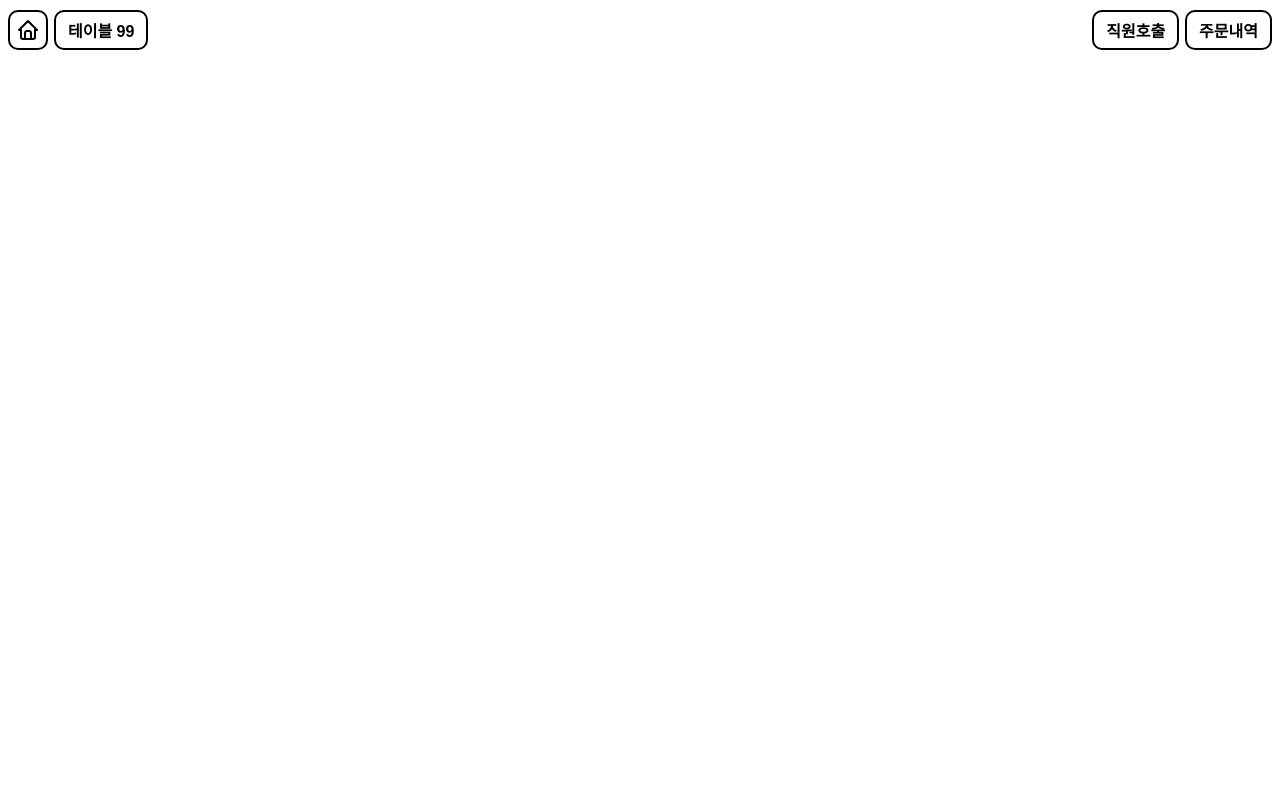
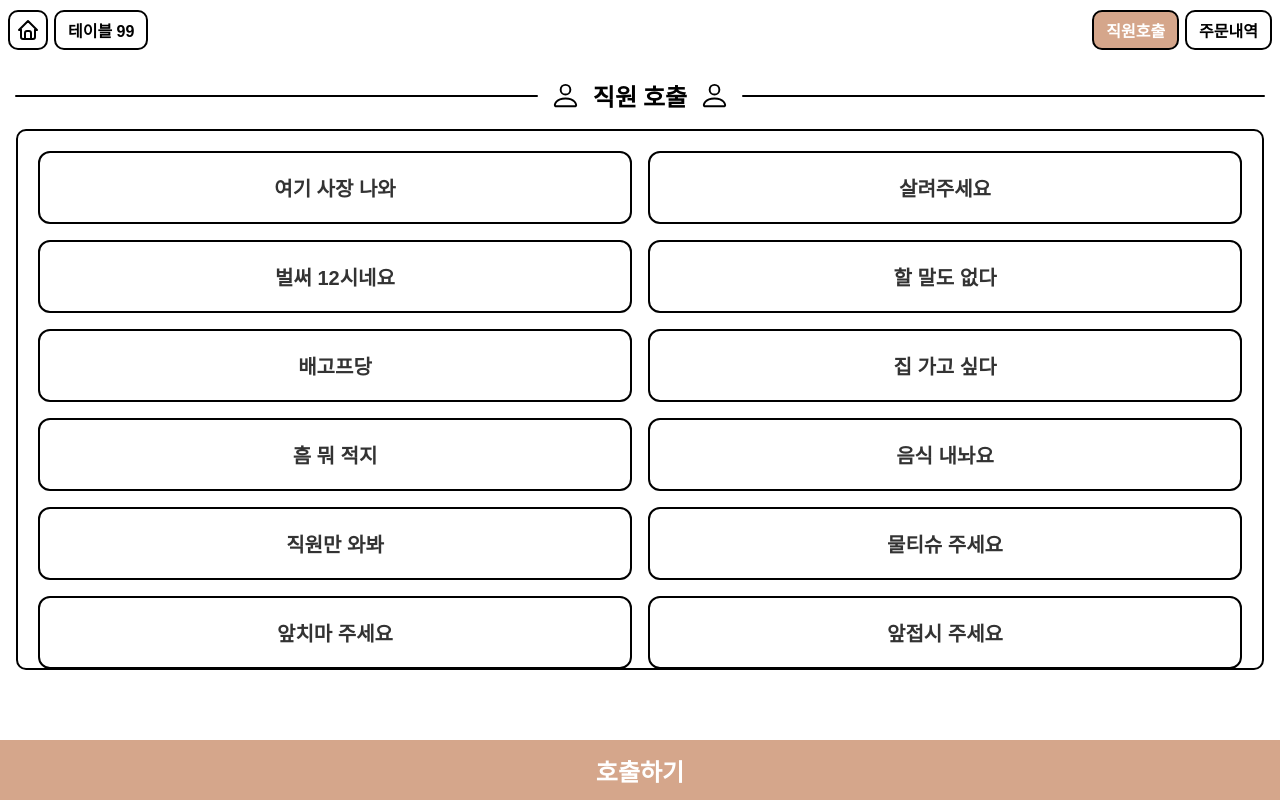
Before and after one commit to QR-Order-System-project/ESKARA-Ordering-APP, a React (Create React App) app in the folder frontend/: page /user/call in a window 1280 px wide. Built offline with nearby package versions, Linux system fonts and the light colour scheme.

Commit message:
feat(fe): make customer call page

```diff
--- a/frontend/src/components/PageTitle.module.scss
+++ b/frontend/src/components/PageTitle.module.scss
@@ -2,21 +2,26 @@
   display: flex;
   align-items: center;
   gap: 12px;
-  padding-left: 5px;
-  padding-right: 5px;
 }
 
 .title {
   font-family: Inter;
   font-weight: 600;
-  font-style: Semi Bold;
   font-size: 24px;
   margin: 0px;
 }
 
 .line {
   flex: 1;
-  height: 1.5px;
+  height: 2px;
   background: black;
   border-radius: 10px;
 }
+
+.line:first-child {
+  margin-left: 15px;
+}
+
+.line:last-child {
+  margin-right: 15px;
+}
--- a/frontend/src/pages/User/CallPage.js
+++ b/frontend/src/pages/User/CallPage.js
@@ -1,5 +1,97 @@
+import { useState } from "react"
 import { UserTopBar } from "./components/UserTopBar";
+import styles from "./CallPage.module.scss";
+import { PageTitle } from "../../components/PageTitle";
+import { BsPerson } from "react-icons/bs";
+import { CompactToastModal } from "../../components/popups/CompactToastModal";
+
+//TODO: API로 받아올 직원 호출 목록(dummy data)
+const CALL_REQUESTS = [
+  { id: 1, text: "여기 사장 나와" },
+  { id: 2, text: "살려주세요" },
+  { id: 3, text: "벌써 12시네요" },
+  { id: 4, text: "할 말도 없다" },
+  { id: 5, text: "배고프당" },
+  { id: 6, text: "집 가고 싶다" },
+  { id: 7, text: "흠 뭐 적지" },
+  { id: 8, text: "음식 내놔요" },
+  { id: 9, text: "직원만 와봐" },
+  { id: 10, text: "물티슈 주세요" },
+  { id: 11, text: "앞치마 주세요" },
+  { id: 12, text: "앞접시 주세요" },
+  { id: 13, text: "수저 주세요" },
+  { id: 14, text: "내일은 회식~" },
+  { id: 15, text: "기본 안주 줘" },
+  { id: 16, text: "휴지 줘요" },
+];
 
 export default function CallPage() {
-  return <UserTopBar tableNumber={99} />;
+  const [selectedItems, setSelectedItems] = useState([]);
+  const [toast, setToast] = useState(null);
+
+  const handleItemClick = (itemId) => {
+    setSelectedItems((prev) =>
+      prev.includes(itemId)
+        ? prev.filter((id) => id !== itemId)
+        : [...prev, itemId]
+    );
+  };
+
+   const handleCallClick = () => {
+    if (selectedItems.length === 0) {
+      setToast({ message: "요청하실 항목을 선택해주세요.", variant: "error" });
+      return;
+    }
+
+    // TODO: 선택된 항목들(selectedItems)을 서버 API로 전송하는 로직
+    console.log("직원 호출:", selectedItems);
+
+    setToast({ message: "직원호출이 성공적으로 접수되었습니다!.", variant: "success" });
+    setSelectedItems([]);
+  };
+
+   return (
+    <>
+      <div className={styles.Wrapper}>
+        <div className={styles.MainPanel}>
+          <div className={styles.TopBarWrapper}>
+            <UserTopBar tableNumber={99} activeMenu="call" />
+          </div>
+
+          <PageTitle title="직원 호출" Icon={BsPerson} size={31} />
+
+          <div className={styles.ListContainer}>
+            <div className={styles.CallListArea}>
+              {CALL_REQUESTS.map((item) => (
+                <button
+                  key={item.id}
+                  className={`${styles.CallItem} ${
+                    selectedItems.includes(item.id) ? styles.selected : ""
+                  }`}
+                  onClick={() => handleItemClick(item.id)}
+                >
+                  {item.text}
+                </button>
+              ))}
+            </div>
+          </div>
+
+          <div className={styles.CallButtonWrapper}>
+            <button className={styles.CallButton} onClick={handleCallClick}>
+              호출하기
+            </button>
+          </div>
+        </div>
+      </div>
+
+      {toast && (
+        <CompactToastModal
+          message={toast.message}
+          variant={toast.variant}
+          duration={2000}
+          onClose={() => setToast(null)}
+        />
+      )}
+    </>
+  );
 }
--- a/frontend/src/pages/User/CallPage.module.scss
+++ b/frontend/src/pages/User/CallPage.module.scss
@@ -0,0 +1,100 @@
+:root { --topbar-h: 56px; }
+
+.Wrapper {
+  display: flex;
+  justify-content: center;
+}
+
+.MainPanel {
+  display: flex;
+  flex-direction: column;
+  width: 100%;
+  min-width: 340px;
+  background-color: white;
+  height: 100vh;
+  overflow: hidden;
+}
+
+.TopBarWrapper {
+  position: sticky;
+  top: 0;
+  z-index: 30;
+  background: white;
+  margin-bottom: 20px;
+}
+
+/* 1. 새로 추가된 바깥쪽 컨테이너 스타일 */
+.ListContainer {
+  margin: 16px 16px 70px 16px; /* 위아래좌우 여백 */
+  border: 2px solid black;
+  border-radius: 10px;
+  overflow: hidden; /* 내부 스크롤바가 둥근 모서리를 넘어가지 않도록 함 */
+  display: flex; /* 내부 요소가 높이를 100% 채우도록 하기 위함 */
+  padding-bottom: 40px;
+}
+
+/* 2. 기존 CallListArea 스타일 수정 (이제 안쪽 내용 역할) */
+.CallListArea {
+  width: 100%;
+  height: 100%;
+  overflow-y: auto; /* 내용이 많으면 여기서 스크롤 */
+
+  display: grid;
+  grid-template-columns: 1fr 1fr; /* 2열 그리드 */
+  gap: 16px; /* 아이템 사이 간격 */
+  padding: 20px; /* 컨테이너 안쪽 여백 */
+  &::-webkit-scrollbar {
+    width: 8px;
+  }
+  &::-webkit-scrollbar-thumb {
+    background-color: #D5A68B;
+    border-radius: 30px;
+  }
+  &::-webkit-scrollbar-track {
+    background: transparent;
+  }
+
+  scrollbar-width: thin;
+  scrollbar-color: #D5A68B transparent;
+}
+
+/* 호출 항목 버튼 기본 스타일 */
+.CallItem {
+  border: 2px solid black;
+  background-color: white;
+  color: #333;
+  padding: 20px 10px;
+  border-radius: 12px;
+  font-size: 20px;
+  font-weight: 700;
+  cursor: pointer;
+  word-break: keep-all; /* 줄바꿈 시 단어 유지 */
+  transition: all 0.2s ease-in-out;
+}
+
+/* 호출 항목 선택 시 스타일 */
+.selected {
+  background-color: #d5a68b;
+  border-color: black;
+  color: white;
+}
+
+/* 하단 '호출하기' 버튼 스타일 */
+.CallButton {
+  /* CartBar의 기본 디자인 유지 */
+  height: 60px;
+  background: #D5A68B;
+  color: white;
+  font-weight: 700;
+  font-size: 24px;
+
+  /* 내용물을 중앙에 배치하기 위한 flex 설정 */
+  display: flex;
+  align-items: center;
+  justify-content: center; /* 👈 텍스트를 가로 중앙으로 */
+
+  /* 버튼 전체 스타일 */
+  width: 100%;
+  border: none;
+  cursor: pointer;
+}
--- a/frontend/src/pages/User/CartPage.js
+++ b/frontend/src/pages/User/CartPage.js
@@ -1,3 +1,17 @@
-export default function CartPage() {
-  return <div>장바구니 페이지</div>;
+import { UserTopBar } from "./components/UserTopBar";
+import styles from "./CartPage.module.scss";
+import { PageTitle } from "../../components/PageTitle";
+import { BsCart2 } from "react-icons/bs";
+
+export default function CallPage() {
+  return (
+    <div className={styles.Wrapper}>
+      <div className={styles.MainPanel}>
+        <div className={styles.TopBarWrapper}>
+          <UserTopBar tableNumber={99} />
+        </div>
+        <PageTitle title="장바구니" Icon={BsCart2} size={31} />
+      </div>
+    </div>
+  );
 }
--- a/frontend/src/pages/User/CartPage.module.scss
+++ b/frontend/src/pages/User/CartPage.module.scss
@@ -0,0 +1,24 @@
+:root { --topbar-h: 56px; }
+
+.Wrapper {
+  display: flex;
+  justify-content: center;
+}
+
+.MainPanel {
+  display: flex;
+  flex-direction: column;
+  width: 100%;
+  min-width: 340px;
+  background-color: white;
+  height: 100vh;
+  overflow: hidden;
+}
+
+.TopBarWrapper {
+  position: sticky;
+  top: 0;
+  z-index: 30;
+  background: white;
+  margin-bottom: 20px;
+}
--- a/frontend/src/pages/User/MainPage.module.scss
+++ b/frontend/src/pages/User/MainPage.module.scss
@@ -9,7 +9,7 @@
   display: flex;
   flex-direction: column;
   width: 100%;
-  max-width: 400px;
+  min-width: 340px;
   background-color: white;
   height: 100vh;
   overflow: hidden;
--- a/frontend/src/pages/User/OrdersPage.js
+++ b/frontend/src/pages/User/OrdersPage.js
@@ -1,3 +1,17 @@
-export default function OrdersPage() {
-  return <div>주문 내역 페이지</div>;
+import { UserTopBar } from "./components/UserTopBar";
+import styles from "./OrdersPage.module.scss";
+import { PageTitle } from "../../components/PageTitle";
+import { BsClipboard } from "react-icons/bs";
+
+export default function CallPage() {
+  return (
+    <div className={styles.Wrapper}>
+      <div className={styles.MainPanel}>
+        <div className={styles.TopBarWrapper}>
+          <UserTopBar tableNumber={99} />
+        </div>
+        <PageTitle title="주문내역" Icon={BsClipboard} size={27} />
+      </div>
+    </div>
+  );
 }
--- a/frontend/src/pages/User/OrdersPage.module.scss
+++ b/frontend/src/pages/User/OrdersPage.module.scss
@@ -0,0 +1,24 @@
+:root { --topbar-h: 56px; }
+
+.Wrapper {
+  display: flex;
+  justify-content: center;
+}
+
+.MainPanel {
+  display: flex;
+  flex-direction: column;
+  width: 100%;
+  min-width: 340px;
+  background-color: white;
+  height: 100vh;
+  overflow: hidden;
+}
+
+.TopBarWrapper {
+  position: sticky;
+  top: 0;
+  z-index: 30;
+  background: white;
+  margin-bottom: 20px;
+}
--- a/frontend/src/pages/User/components/UserTopBar.js
+++ b/frontend/src/pages/User/components/UserTopBar.js
@@ -1,10 +1,11 @@
-import { useNavigate } from "react-router-dom";
+import { useNavigate, useLocation } from "react-router-dom";
 import { TbHome } from "react-icons/tb";
 import styles from "./UserTopBar.module.scss";
 
 //TODO: 테이블 번호 받아오기
 export default function UserTopBar({ tableNumber }) {
   const navigate = useNavigate();
+  const currentLocation = useLocation();
 
   return (
     <div className={styles.TopBar}>
@@ -22,13 +23,17 @@ export default function UserTopBar({ tableNumber }) {
 
       <div className={styles.RightGroup}>
         <button
-          className={styles.CallManagerButton}
+          className={`${styles.CallManagerButton} ${
+            currentLocation.pathname === "/user/call" ? styles.active : ""
+          }`}
           onClick={() => navigate("/user/call")}
         >
           직원호출
         </button>
         <button
-          className={styles.OrderListButton}
+          className={`${styles.OrderListButton} ${
+            currentLocation.pathname === "/user/orders" ? styles.active : ""
+          }`}
           onClick={() => navigate("/user/orders")}
         >
           주문내역
--- a/frontend/src/pages/User/components/UserTopBar.module.scss
+++ b/frontend/src/pages/User/components/UserTopBar.module.scss
@@ -56,3 +56,9 @@
 .OrderListButton {
   @extend .CommonButton;
 }
+
+.active {
+  background-color: #D5A68B; // 파란색 강조
+  color: #fff;
+  border-color: black;
+}
```
